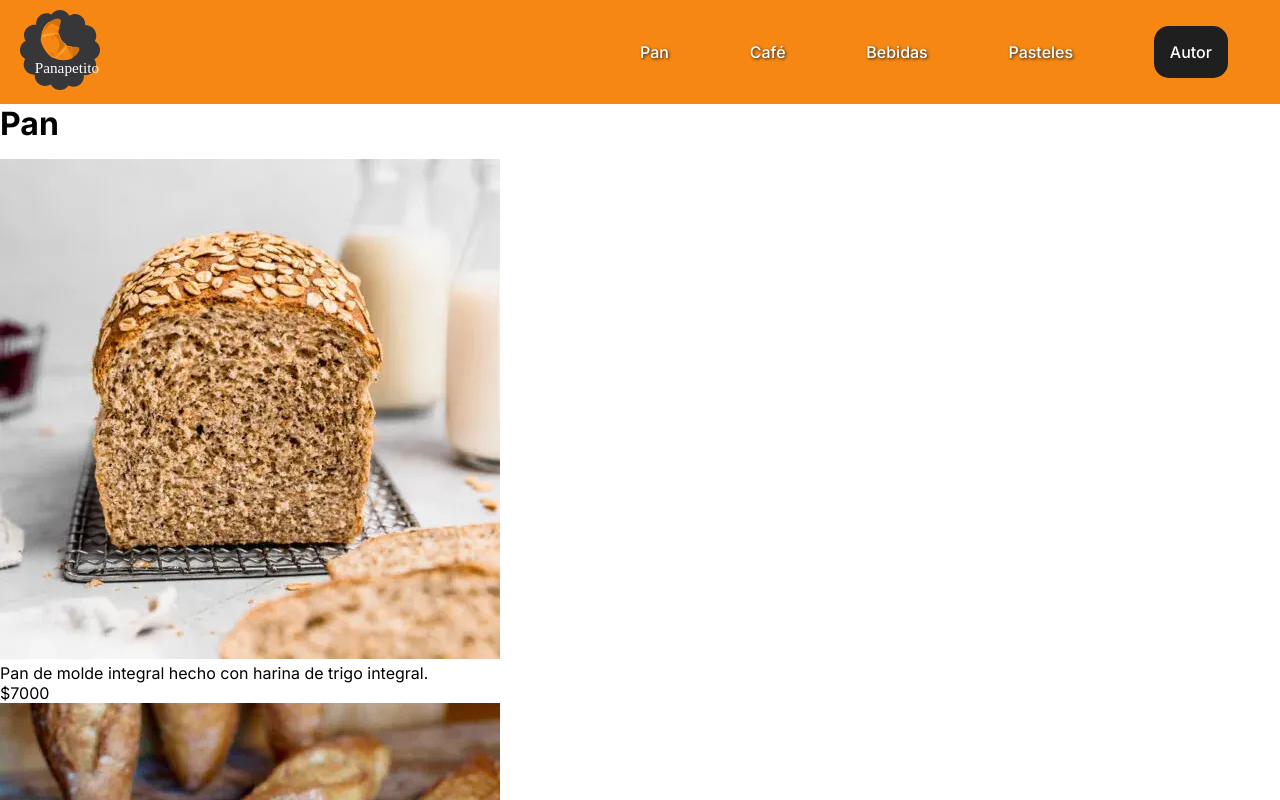
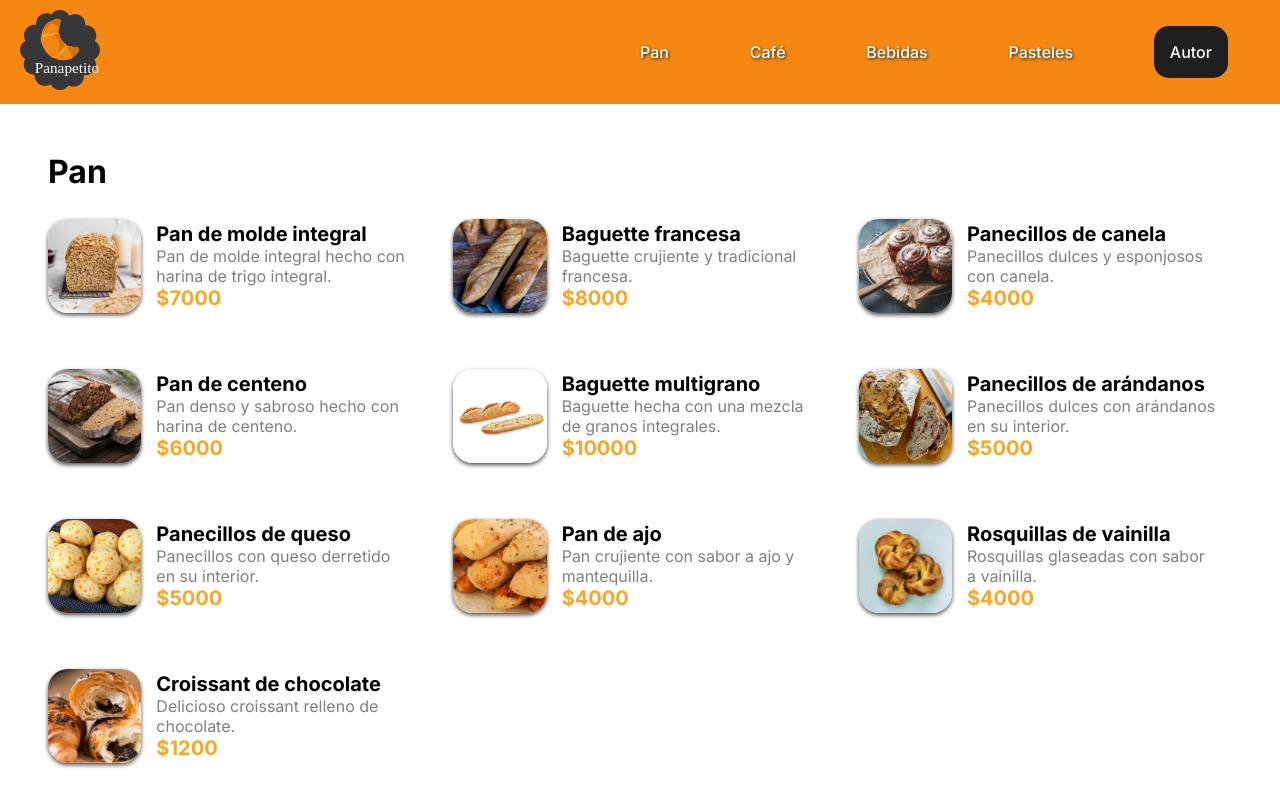
Before and after one commit to lesimonte/panapetito, a Vue app: page /pan in a window 1280 px wide. Shown: the top 800 px of the page. Built offline with nearby package versions, Linux system fonts and the light colour scheme.

Commit message:
estilos css al componente de productos

```diff
--- a/src/components/Productos.vue
+++ b/src/components/Productos.vue
@@ -6,7 +6,7 @@
                 <img class="foto" :src="`/imagenes/${producto.imagen}`" alt="producto">
                 <div class="informacion">
                     <h3 class="titulo">
-                      {{ producto.nombre }}
+                      {{ producto.producto }}
 
                     </h3>
                     <p class="descripcion">
@@ -36,3 +36,47 @@
     productos.value = listaProductos.filter((producto) =>producto.categoria=== props.categoria)
 })
 </script>
+
+<style scope>
+ .contenedor{
+    padding: 3rem;
+    margin-bottom: 2rem;
+
+}
+
+.productos{
+    display: grid;
+    grid-template-columns: repeat(3, 1fr);
+    gap: 2em;
+}
+.producto{
+    display: flex;
+    align-items: center;
+}
+.informacion{
+    padding:15px ;
+}
+.titulo{
+    font-size: 1.25rem;
+}
+.descripcion{
+    color: gray;
+    word-wrap: break-word;
+}
+.foto{
+    max-width: calc(100%/4);
+    border-radius: 20px;
+    box-shadow: 0px 2px 4px rgb(76, 76, 76);
+}
+.precio{
+    color: #f9a72b;
+    font-weight: bold;
+    font-size: 1.25rem;
+}
+
+@media(max-width:1024px) and (min-width: 768px){
+    .productos {
+        grid-template-columns:repeat(1, 1fr);
+    }
+}
+</style>
```
